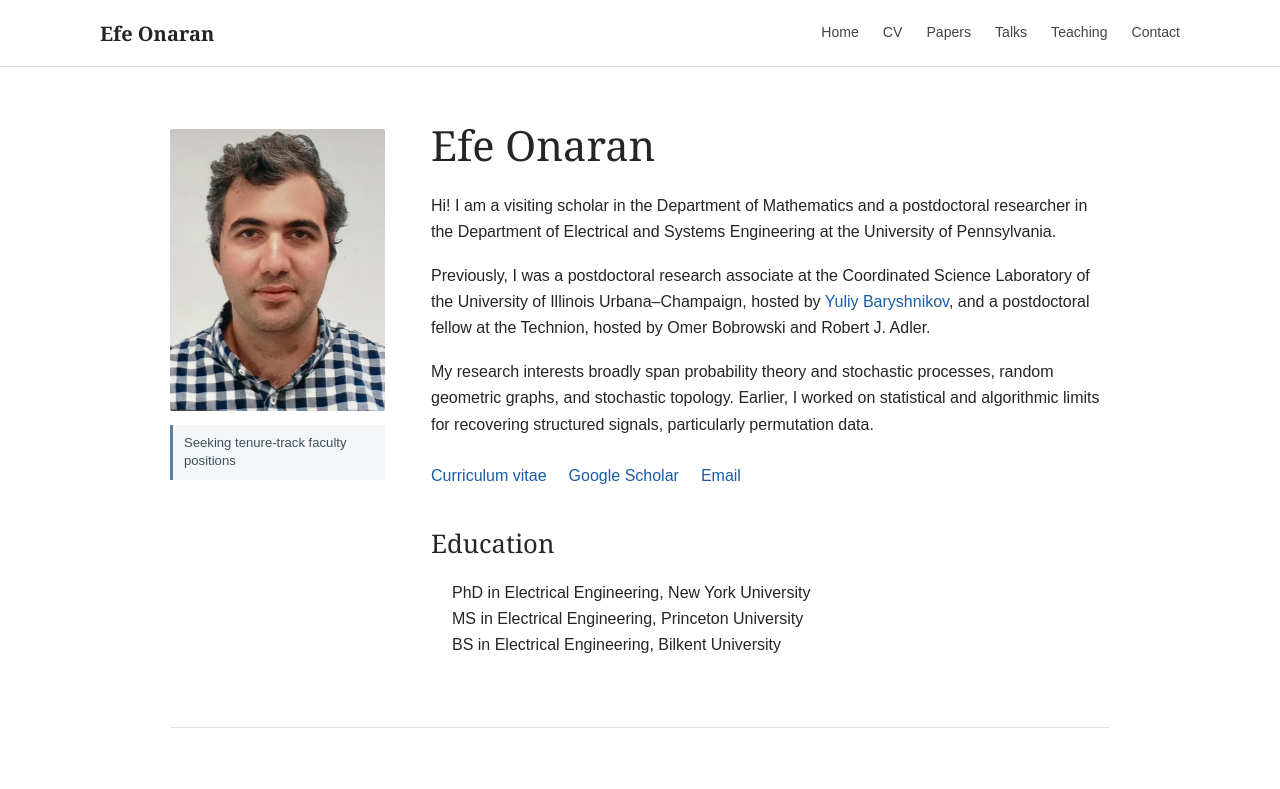
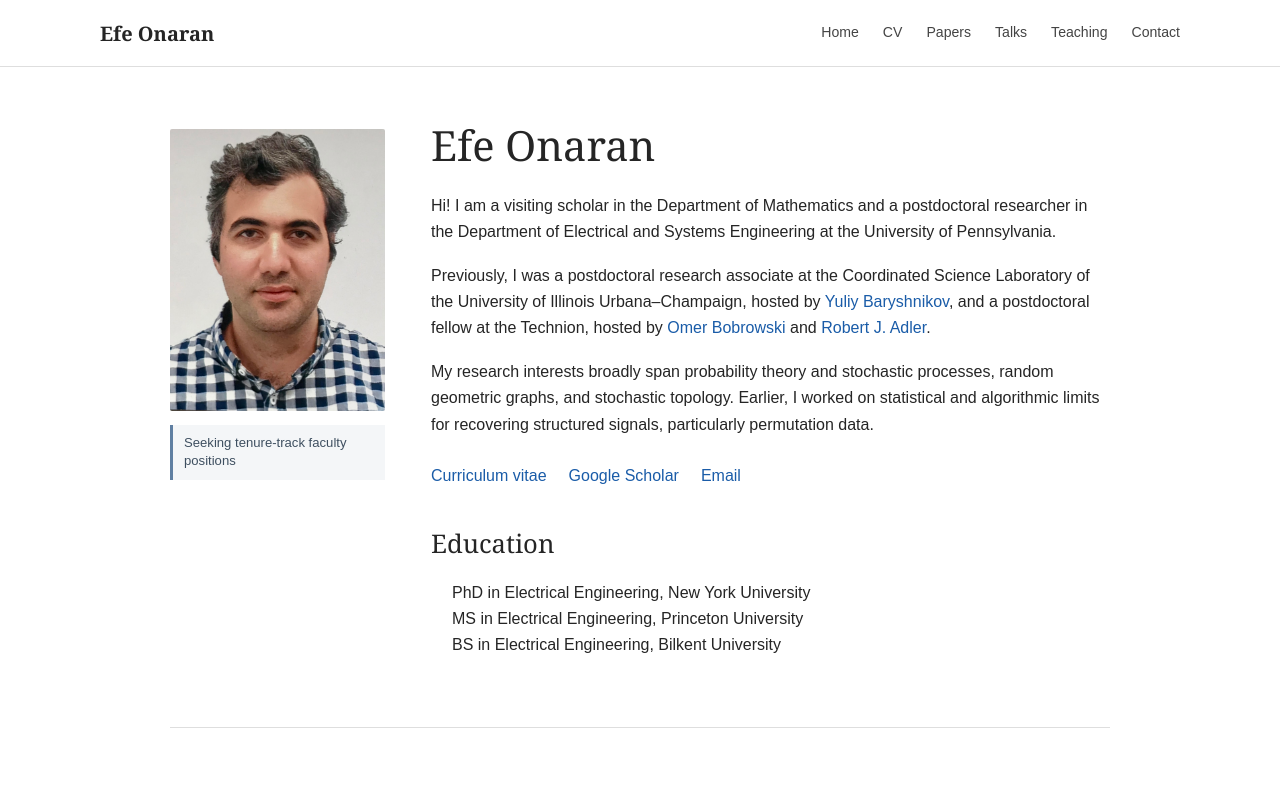
Before and after one commit to eonaran/eonaran.github.io, a Next.js app: page / in a window 1280 px wide. Shown: the top 789 px of the page. Built offline with nearby package versions, Linux system fonts and the light colour scheme.

Commit message:
Link collaborator websites

```diff
--- a/app/page.tsx
+++ b/app/page.tsx
@@ -100,8 +100,10 @@ export default function Home() {
               Previously, I was a postdoctoral research associate at the Coordinated
               Science Laboratory of the University of Illinois Urbana–Champaign,
               hosted by <a href="https://ymb.web.illinois.edu/" target="_blank" rel="noreferrer">Yuliy Baryshnikov</a>,
-              and a postdoctoral fellow at the Technion, hosted by Omer Bobrowski and
-              Robert J. Adler.
+              and a postdoctoral fellow at the Technion, hosted by{" "}
+              <a href="https://sites.google.com/site/omerbobrowski" target="_blank" rel="noreferrer">Omer Bobrowski</a>
+              {" "}and{" "}
+              <a href="https://robert.net.technion.ac.il/" target="_blank" rel="noreferrer">Robert J. Adler</a>.
             </p>
             <p>
               My research interests broadly span probability theory and stochastic
```
